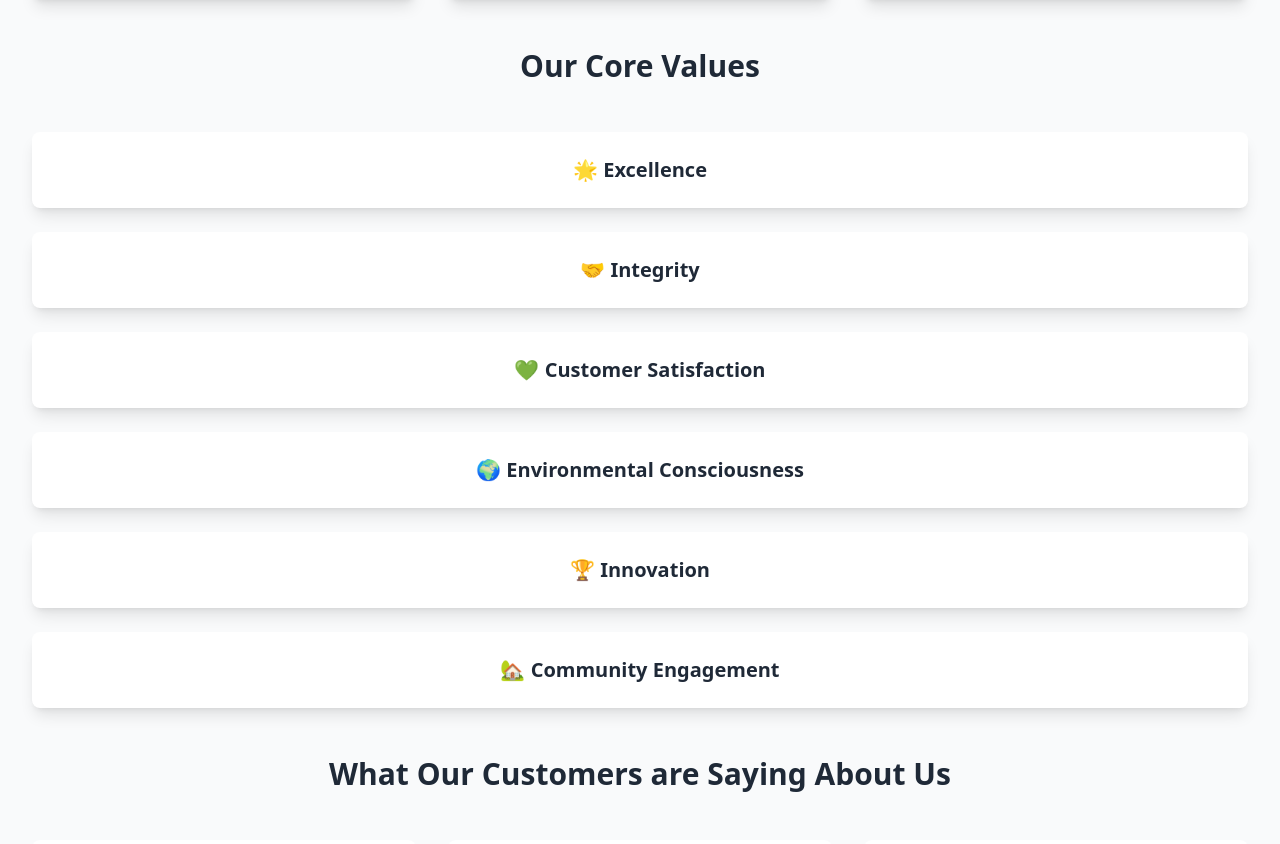
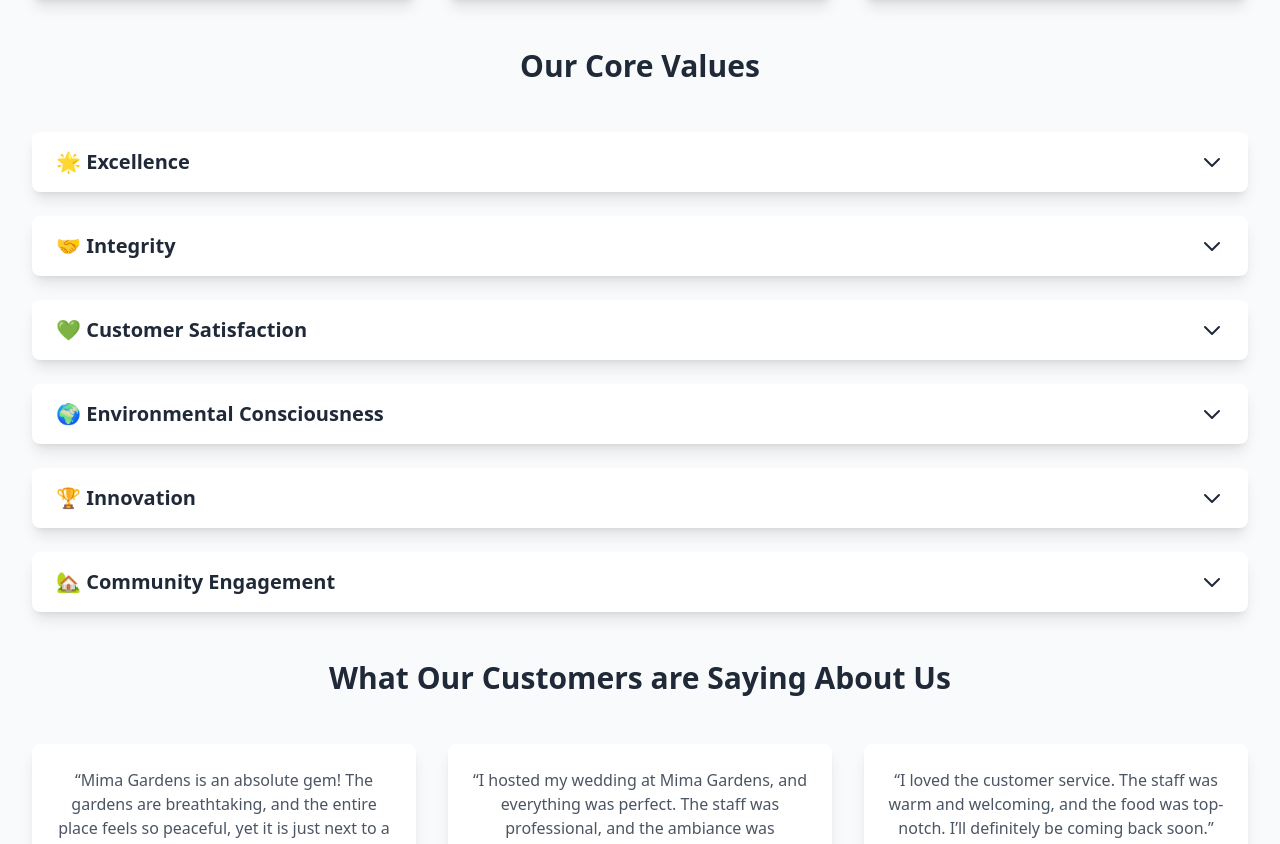
Before and after one commit to Kagwi/mimagardens.github.io, a React (Vite) app: page / in a window 1280 px wide. Shown: the part 1700-2544 px from the top of the page. Built offline with nearby package versions, Linux system fonts and the light colour scheme.

Commit message:
Update FeaturesSection.tsx

```diff
--- a/src/components/home/FeaturesSection.tsx
+++ b/src/components/home/FeaturesSection.tsx
@@ -66,6 +66,7 @@ const FeaturesSection = () => {
       className="py-20 bg-gray-50"
     >
       <div className="max-w-7xl mx-auto px-4 sm:px-6 lg:px-8">
+        {/* Features Section - Unchanged */}
         <h2 className="text-3xl font-bold text-center my-12">Our Features</h2>
         <div className="grid grid-cols-1 md:grid-cols-3 gap-8">
           {features.map((feature, index) => (
@@ -83,23 +84,42 @@ const FeaturesSection = () => {
           ))}
         </div>
 
+        {/* Core Values with Dropdown */}
         <h2 className="text-3xl font-bold text-center my-12">Our Core Values</h2>
         <div className="flex flex-col items-center w-full space-y-6">
           {coreValues.map((value, index) => (
             <motion.div
               key={index}
-              whileHover={{ scale: 1.05, backgroundColor: '#38a169', color: '#fff' }}
-              className="cursor-pointer bg-white p-6 rounded-lg shadow-lg w-full text-center transition duration-300"
-              onClick={() => setSelectedValue(selectedValue === value.title ? null : value.title)}
+              whileHover={{ scale: 1.05 }}
+              className="w-full bg-white rounded-lg shadow-lg overflow-hidden"
             >
-              <h3 className="text-xl font-semibold">{value.title}</h3>
+              <button
+                onClick={() => setSelectedValue(selectedValue === value.title ? null : value.title)}
+                className="w-full px-6 py-4 flex justify-between items-center focus:outline-none focus:ring-2 focus:ring-green-500"
+              >
+                <h3 className="text-xl font-semibold text-left">{value.title}</h3>
+                <svg
+                  className={`w-6 h-6 transform transition-transform ${
+                    selectedValue === value.title ? 'rotate-180' : ''
+                  }`}
+                  fill="none"
+                  stroke="currentColor"
+                  viewBox="0 0 24 24"
+                >
+                  <path strokeLinecap="round" strokeLinejoin="round" strokeWidth={2} d="M19 9l-7 7-7-7" />
+                </svg>
+              </button>
+
               {selectedValue === value.title && (
-                <p className="mt-4 text-gray-700">{value.description}</p>
+                <div className="px-6 pb-4 pt-2 border-t border-gray-100">
+                  <p className="text-gray-600">{value.description}</p>
+                </div>
               )}
             </motion.div>
           ))}
         </div>
 
+        {/* Testimonials Section - Unchanged */}
         <h2 className="text-3xl font-bold text-center my-12">What Our Customers are Saying About Us</h2>
         <div className="grid grid-cols-1 md:grid-cols-3 gap-8">
           {testimonials.map((testimonial, index) => (
```
